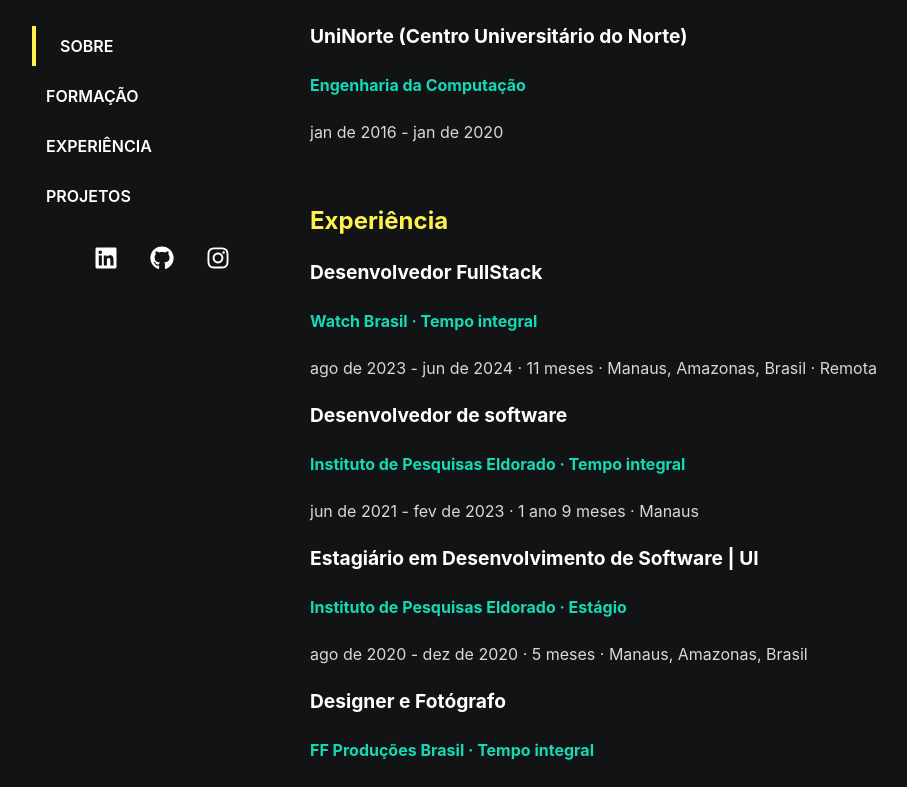
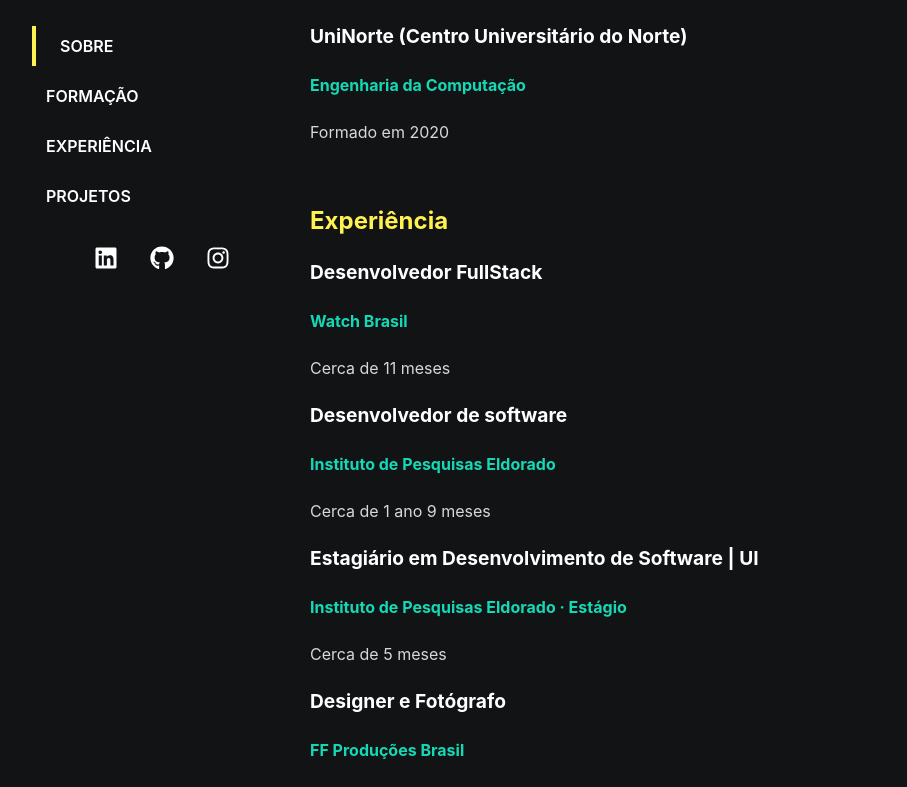
Before and after one commit to jhonatansarmento/personal-site, a Next.js app: page / in a window 1280 px wide. Shown: the part 453-1240 px from the top of the page, without its empty margins (136-1043 px from the left). Built offline with nearby package versions, Linux system fonts and the light colour scheme.

Commit message:
Refactor: Centralize section names using an enum in siteSections.ts

```diff
--- a/src/app/page.tsx
+++ b/src/app/page.tsx
@@ -3,14 +3,13 @@
 import ContentSection from '@/shared/components/ContentSection';
 import Footer from '@/shared/components/Footer';
 import ProfileSection from '@/shared/components/ProfileSection';
+import { Sections } from '@/shared/constants/navigationSections';
 import GlobalStyle from '@/shared/styles/global';
 import { useState } from 'react';
 import * as S from './styles';
 
 export default function Home() {
-  const [activeSection, setActiveSection] = useState<
-    'sobre' | 'experiencia' | 'projetos'
-  >('sobre');
+  const [activeSection, setActiveSection] = useState<Sections>(Sections.SOBRE);
 
   return (
     <>
--- a/src/shared/components/ProfileSection/ProfileNav/index.tsx
+++ b/src/shared/components/ProfileSection/ProfileNav/index.tsx
@@ -1,11 +1,10 @@
+import { Sections } from '@/shared/constants/navigationSections';
 import { profileContent } from '@/shared/constants/profileContent';
 import * as S from '../styles';
 
 interface ProfileNavProps {
-  activeSection: 'sobre' | 'formacao' | 'experiencia' | 'projetos';
-  onSectionChange: (
-    section: 'sobre' | 'formacao' | 'projetos' | 'experiencia'
-  ) => void;
+  activeSection: Sections;
+  onSectionChange: (section: Sections) => void;
 }
 
 export default function ProfileNav({
--- a/src/shared/components/ProfileSection/index.tsx
+++ b/src/shared/components/ProfileSection/index.tsx
@@ -1,16 +1,15 @@
-import ProfileDescription from './ProfileDescription';
-import ProfileImage from './ProfileImage';
-import ProfileName from './ProfileName';
-import ProfileNav from './ProfileNav';
-import ProfileTitle from './ProfileTitle';
-import SocialLinks from './SocialLinks';
+import ProfileDescription from '@/shared/components/ProfileSection/ProfileDescription';
+import ProfileImage from '@/shared/components/ProfileSection/ProfileImage';
+import ProfileName from '@/shared/components/ProfileSection/ProfileName';
+import ProfileNav from '@/shared/components/ProfileSection/ProfileNav';
+import ProfileTitle from '@/shared/components/ProfileSection/ProfileTitle';
+import SocialLinks from '@/shared/components/ProfileSection/SocialLinks';
+import { Sections } from '@/shared/constants/navigationSections';
 import * as S from './styles';
 
 interface ProfileSectionProps {
-  activeSection: 'sobre' | 'experiencia' | 'projetos' | 'formacao';
-  onSectionChange: (
-    section: 'sobre' | 'experiencia' | 'projetos' | 'formacao'
-  ) => void;
+  activeSection: Sections;
+  onSectionChange: (section: Sections) => void;
 }
 
 export default function ProfileSection({
--- /dev/null
+++ b/src/shared/constants/navigationSections.ts
@@ -0,0 +1,6 @@
+export enum Sections {
+  SOBRE = 'sobre',
+  EXPERIENCIA = 'experiencia',
+  PROJETOS = 'projetos',
+  FORMACAO = 'formacao',
+}
--- a/src/shared/constants/profileContent.ts
+++ b/src/shared/constants/profileContent.ts
@@ -1,3 +1,5 @@
+import { Sections } from './navigationSections';
+
 export const profileContent = {
   description:
     'Desenvolvedor FullStack | Angular, ReactJS, e Node.js | UI/UX Design',
@@ -6,10 +8,10 @@
   name: 'Jhonatan Sarmento',
   title: 'Desenvolvedor Full Stack',
   navItems: [
-    { section: 'sobre' as 'sobre', label: 'SOBRE' },
-    { section: 'formacao' as 'formacao', label: 'FORMAÇÃO' },
-    { section: 'experiencia' as 'experiencia', label: 'EXPERIÊNCIA' },
-    { section: 'projetos' as 'projetos', label: 'PROJETOS' },
+    { section: Sections.SOBRE, label: 'SOBRE' },
+    { section: Sections.FORMACAO, label: 'FORMAÇÃO' },
+    { section: Sections.EXPERIENCIA, label: 'EXPERIÊNCIA' },
+    { section: Sections.PROJETOS, label: 'PROJETOS' },
   ],
   socialLinks: [
     {
@@ -44,23 +46,23 @@
   items: [
     {
       title: 'Desenvolvedor FullStack',
-      subtitle: 'Watch Brasil · Tempo integral',
-      text: 'ago de 2023 - jun de 2024 · 11 meses · Manaus, Amazonas, Brasil · Remota',
+      subtitle: 'Watch Brasil',
+      text: 'Cerca de 11 meses',
     },
     {
       title: 'Desenvolvedor de software',
-      subtitle: 'Instituto de Pesquisas Eldorado · Tempo integral',
-      text: 'jun de 2021 - fev de 2023 · 1 ano 9 meses · Manaus',
+      subtitle: 'Instituto de Pesquisas Eldorado ',
+      text: 'Cerca de 1 ano 9 meses',
     },
     {
       title: 'Estagiário em Desenvolvimento de Software | UI',
       subtitle: 'Instituto de Pesquisas Eldorado · Estágio',
-      text: 'ago de 2020 - dez de 2020 · 5 meses · Manaus, Amazonas, Brasil',
+      text: 'Cerca de 5 meses',
     },
     {
       title: 'Designer e Fotógrafo',
-      subtitle: 'FF Produções Brasil · Tempo integral',
-      text: 'ago de 2018 - jul de 2020 · 2 anos · Manaus e Região, Brasil',
+      subtitle: 'FF Produções Brasil',
+      text: '2 anos',
     },
   ],
 };
@@ -89,7 +91,7 @@
     {
       institution: 'UniNorte (Centro Universitário do Norte)',
       degree: 'Engenharia da Computação',
-      period: 'jan de 2016 - jan de 2020',
+      period: 'Formado em 2020',
     },
   ],
 };
```
